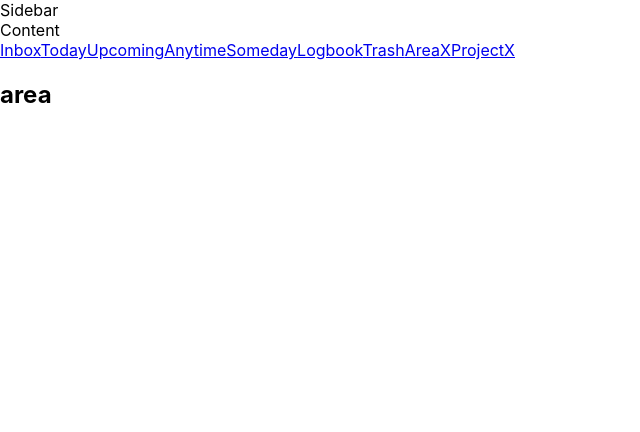
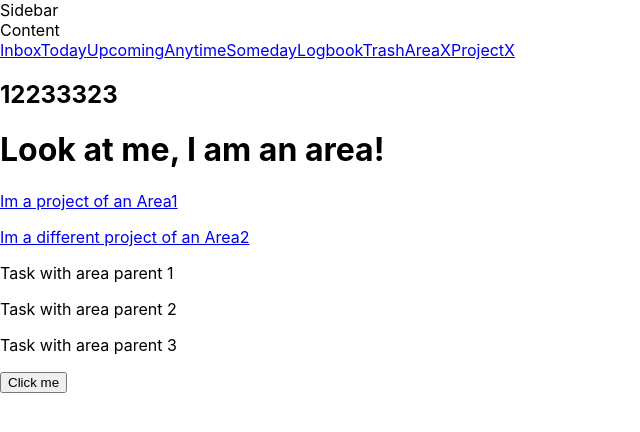
Before and after one commit to Aleksasgrodis/things-clone, a React (Create React App) app: page /area/12233323 in a window 1280 px wide. Shown: the top 432 px of the page, without its empty margins (0-640 px from the left). Built offline with nearby package versions, Linux system fonts and the light colour scheme.

Commit message:
Created a boilerplate AreaView component

```diff
--- a/src/App.js
+++ b/src/App.js
@@ -5,6 +5,7 @@ import { addTodo } from './redux/actions';
 import ProjectView from './components/ProjectView';
 
 import { BrowserRouter as Router, Route, Switch, NavLink } from 'react-router-dom';
+import AreaView from './components/AreaView';
 function App(props) {
   return (
     <Router>
@@ -46,7 +47,7 @@ function App(props) {
           <h2>trash</h2>
         </Route>
         <Route path="/area/:areaID">
-          <h2>area</h2>
+          <AreaView />
         </Route>
         <Route path="/project/:projectID">
           <ProjectView />
--- a/src/components/AreaView.jsx
+++ b/src/components/AreaView.jsx
@@ -1,14 +1,48 @@
-import React, { useState } from 'react'
-import AddTask from './NewTask'
+import React from 'react';
+import { useSelector } from 'react-redux';
+import { useParams, Link } from 'react-router-dom';
+import { createSelector } from 'reselect';
+import NewTask from './NewTask';
 
-function TestArea(props) {
-  let parent = 'testparent';
-  const [heading, setHeading] = useState(null)
+const selectAreaWithId = createSelector(
+  state => state.areas,
+  (_, areaID) => areaID,
+  (areas, areaID) => areas.find(({ id }) => id === areaID),
+);
+
+const selectTasksOfArea = createSelector(
+  state => state.tasks,
+  (_, areaID) => areaID,
+  (tasks, areaID) => tasks.filter(({ parent }) => parent === areaID),
+);
+
+const selectProjectsOfArea = createSelector(
+  state => state.projects,
+  (_, areaID) => areaID,
+  (projects, areaID) => projects.filter(({ parent }) => parent === areaID),
+);
+
+function AreaView(props) {
+  const { areaID } = useParams();
+  const {title, tags } = useSelector(state =>
+    selectAreaWithId(state, areaID),
+  );
+  const projects = useSelector(state =>
+    selectProjectsOfArea(state, areaID),
+  );
+  const tasks = useSelector(state =>
+    selectTasksOfArea(state, areaID),
+  );
+
   return (
     <div>
-      <AddTask parent={parent} heading={heading} />
+      <h2>{areaID}</h2>
+      <h1> {title} </h1>
+      {projects.map(({title, id}) => (<Link to={`/project/${id}`} key={id}><p>{title}</p></Link>))}
+      {tasks.map(({title, id}) => (<p key={id}>{title}</p>))}
+      <NewTask parent={areaID} />
     </div>
-  )
+  );
 }
 
-export default TestArea
+export default AreaView;
--- a/src/components/NewTask.jsx
+++ b/src/components/NewTask.jsx
@@ -1,5 +1,5 @@
 import React from 'react';
-import { useDispatch, useSelector } from 'react-redux';
+import { useDispatch } from 'react-redux';
 import { addTodo } from '../redux/actions';
 import { v4 as uuidv4 } from 'uuid';
 
@@ -16,6 +16,7 @@ function NewTask(props) {
         id: taskId,
         createdAt: createdAt,
         heading: heading,
+        title: 'Dummy title',
         parent: parent,
       }),
     );
--- a/src/components/ProjectView.jsx
+++ b/src/components/ProjectView.jsx
@@ -1,7 +1,8 @@
-import React from 'react';
+import React, { useState } from 'react';
 import { useSelector } from 'react-redux';
 import { useParams } from 'react-router-dom';
 import { createSelector } from 'reselect';
+import NewTask from './NewTask';
 
 const selectProjectWithId = createSelector(
   state => state.projects,
@@ -17,6 +18,7 @@ const selectTasksOfProject = createSelector(
 
 function ProjectView(props) {
   const { projectID } = useParams();
+  const [selectedHeading, setSelectedHeading] = useState(null);
   const projectTasks = useSelector(state =>
     selectTasksOfProject(state, projectID),
   );
@@ -26,11 +28,13 @@ function ProjectView(props) {
   return (
     <div>
       <h2>{title}</h2>
+      <span>{tags}</span>
       <span>{notes}</span>
       {headings}
       {projectTasks.map(({ title, id }) => (
         <p key={id}>{title}</p>
       ))}
+      <NewTask parent={projectID} heading={selectedHeading} />
     </div>
   );
 }
--- a/src/redux/actions.js
+++ b/src/redux/actions.js
@@ -1,8 +1,9 @@
 import * as types from './actionTypes';
 
-export const addTodo = ({ id, createdAt, parent, heading }) => ({
+export const addTodo = ({ id, createdAt, parent, heading, title }) => ({
   type: types.ADD_TODO,
   id,
+  title,
   createdAt,
   parent,
   heading,
--- a/src/redux/reducers/projects.js
+++ b/src/redux/reducers/projects.js
@@ -1,6 +1,10 @@
 import * as Types from '../actionTypes';
 
-const initialState = [{ id: '123323', title: 'I am a test project!' }];
+const initialState = [
+  { id: '123323', title: 'I am a test project!' },
+  { id: '123325', title: 'Im a project of an Area1', parent: '12233323' },
+  { id: '123326', title: 'Im a different project of an Area2', parent: '12233323' },
+];
 
 export default function (state = initialState, action) {
   switch (action.type) {
--- a/src/redux/reducers/tasks.js
+++ b/src/redux/reducers/tasks.js
@@ -8,6 +8,8 @@ const initialState = [
   { id: '123323', title: 'Task with area parent 1', parent: '12233323' },
   { id: '1235623', title: 'Task with area parent 2', parent: '12233323' },
   { id: '12323534', title: 'Task with area parent 3', parent: '12233323' },
+  { id: '1235623', title: 'Im a nested task!1', parent: '123325' },
+  { id: '12323534', title: 'Im a nested task!2', parent: '123326' },
 
 ];
 
```
